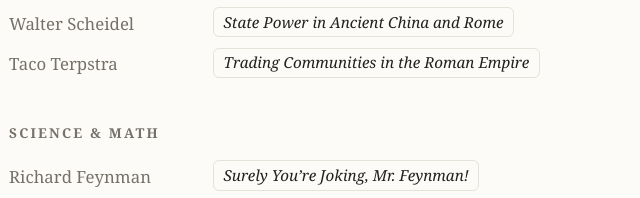
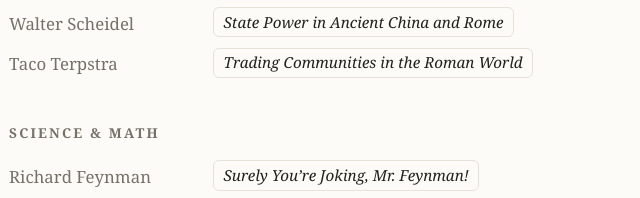
Before and after one commit to ht-todorov/ht-todorov.github.io, a plain HTML site: page books.html in a window 1280 px wide. Shown: the part 1183-1381 px from the top of the page, 331-971 px from the left. Drawn offline with Linux system fonts and the light colour scheme.

Commit message:
Fix book title mistkae

```diff
--- a/books.html
+++ b/books.html
@@ -74,7 +74,7 @@ function toggleTheme(){var e=document.documentElement,n=e.classList.contains('da
 <dt>Walter Scheidel</dt>
 <dd><span class="title">State Power in Ancient China and Rome</span></dd>
 <dt>Taco Terpstra</dt>
-<dd><span class="title">Trading Communities in the Roman Empire</span></dd>
+<dd><span class="title">Trading Communities in the Roman World</span></dd>
 </dl>
 
 <h2>Science &amp; Math</h2>
```
